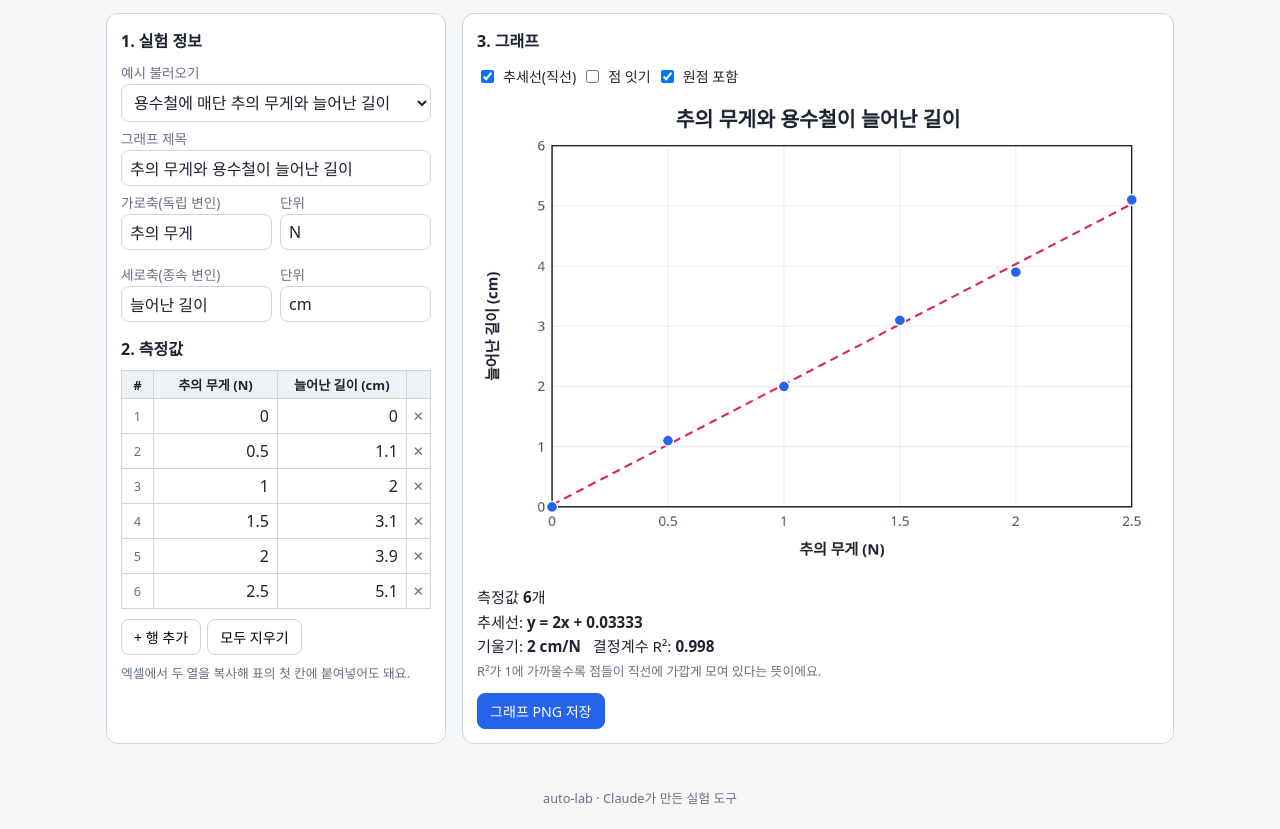
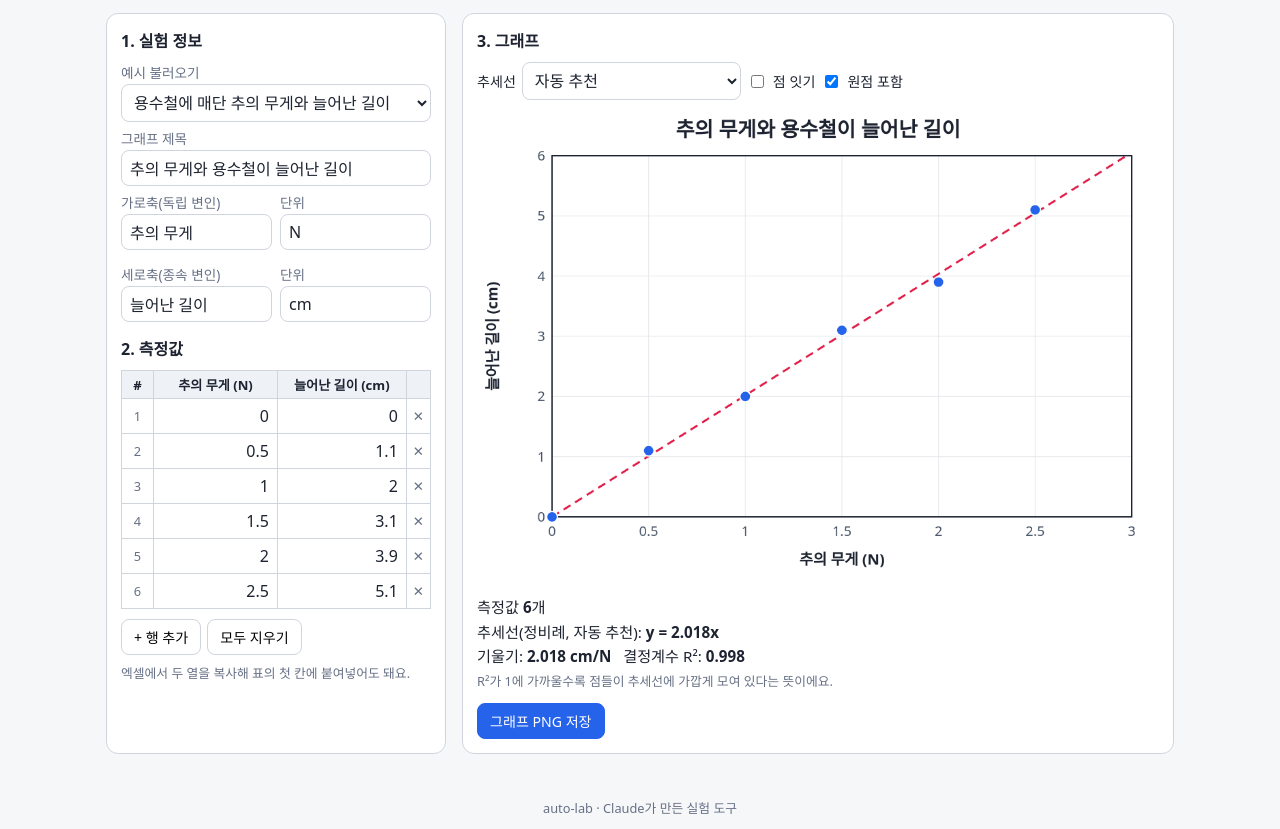
Before and after one commit to perteacher/auto-lab, a plain HTML site: page index.html in a window 1280 px wide. Shown: the part 77-906 px from the top of the page. Drawn offline with Linux system fonts and the light colour scheme.

Commit message:
2회차: 추세선 종류 선택(자동/직선/정비례/반비례/2차) + 축 여백
Co-Authored-By: Claude Opus 5.5 <noreply@anthropic.com>
Claude-Session: https://claude.ai/code/session_01AvvPqzSDs9UFkdCi42QkVo

```diff
--- a/index.html
+++ b/index.html
@@ -75,7 +75,15 @@ footer{text-align:center;color:var(--muted);font-size:.8rem;padding:12px}
   <section class="card" aria-label="그래프">
     <h2>3. 그래프</h2>
     <div class="btns" style="margin:0 0 8px">
-      <label class="chk"><input type="checkbox" id="optLine" checked> 추세선(직선)</label>
+      <label class="chk" for="fitType">추세선</label>
+      <select id="fitType" style="width:auto">
+        <option value="auto">자동 추천</option>
+        <option value="linear">직선 (y = ax + b)</option>
+        <option value="prop">정비례 (y = ax)</option>
+        <option value="inv">반비례 (y = a/x)</option>
+        <option value="quad">2차 곡선 (y = ax² + bx + c)</option>
+        <option value="none">없음</option>
+      </select>
       <label class="chk"><input type="checkbox" id="optConnect"> 점 잇기</label>
       <label class="chk"><input type="checkbox" id="optOrigin" checked> 원점 포함</label>
     </div>
@@ -118,15 +126,39 @@ function loadExample(k){
   ['title','xname','xunit','yname','yunit'].forEach(f=>$(f).value=e[f]);
   tbody.innerHTML='';e.data.forEach(d=>addRow(d[0],d[1]));draw();
 }
-function regress(p){
-  const n=p.length;if(n<2)return null;
-  let sx=0,sy=0,sxx=0,sxy=0,syy=0;
-  for(const[x,y]of p){sx+=x;sy+=y;sxx+=x*x;sxy+=x*y;syy+=y*y}
-  const d=n*sxx-sx*sx;if(d===0)return null;
-  const m=(n*sxy-sx*sy)/d,b=(sy-m*sx)/n;
-  const my=sy/n;let ssr=0,sst=0;
-  for(const[x,y]of p){ssr+=(y-(m*x+b))**2;sst+=(y-my)**2}
-  return{m,b,r2:sst===0?1:1-ssr/sst};
+const FITS={
+  linear:{name:'직선',fit(p){
+    const n=p.length;if(n<2)return null;let sx=0,sy=0,sxx=0,sxy=0;
+    for(const[x,y]of p){sx+=x;sy+=y;sxx+=x*x;sxy+=x*y}
+    const d=n*sxx-sx*sx;if(d===0)return null;const a=(n*sxy-sx*sy)/d,b=(sy-a*sx)/n;
+    return{a,b,f:x=>a*x+b,eq:`y = ${sig(a)}x${pm(b)}`,slope:a};}},
+  prop:{name:'정비례',fit(p){
+    let sxx=0,sxy=0;for(const[x,y]of p){sxx+=x*x;sxy+=x*y}
+    if(p.length<1||sxx===0)return null;const a=sxy/sxx;
+    return{a,f:x=>a*x,eq:`y = ${sig(a)}x`,slope:a};}},
+  inv:{name:'반비례',fit(p){
+    const q=p.filter(([x])=>x!==0);if(q.length<2||q.length<p.length)return null;
+    let suu=0,suy=0;for(const[x,y]of q){suu+=1/(x*x);suy+=y/x}
+    const a=suy/suu;return{a,f:x=>x===0?NaN:a/x,eq:`y = ${sig(a)} / x`,xy:a};}},
+  quad:{name:'2차 곡선',fit(p){
+    if(p.length<3)return null;let S=[0,0,0,0,0],T=[0,0,0];
+    for(const[x,y]of p){let xp=1;for(let k=0;k<5;k++){S[k]+=xp;if(k<3)T[k]+=xp*y;xp*=x}}
+    const M=[[S[4],S[3],S[2],T[2]],[S[3],S[2],S[1],T[1]],[S[2],S[1],S[0],T[0]]];
+    for(let i=0;i<3;i++){let mx=i;for(let r=i+1;r<3;r++)if(Math.abs(M[r][i])>Math.abs(M[mx][i]))mx=r;[M[i],M[mx]]=[M[mx],M[i]];
+      if(Math.abs(M[i][i])<1e-12)return null;for(let r=0;r<3;r++)if(r!==i){const f=M[r][i]/M[i][i];for(let c=i;c<4;c++)M[r][c]-=f*M[i][c]}}
+    const a=M[0][3]/M[0][0],b=M[1][3]/M[1][1],c=M[2][3]/M[2][2];
+    return{a,b,c,f:x=>a*x*x+b*x+c,eq:`y = ${sig(a)}x²${pm(b,'x')}${pm(c)}`};}}
+};
+function pm(v,s=''){if(Math.abs(v)<1e-12)return '';return (v<0?' − ':' + ')+sig(Math.abs(v))+s}
+function r2(p,f){let my=0;for(const[,y]of p)my+=y;my/=p.length;let ssr=0,sst=0;
+  for(const[x,y]of p){ssr+=(y-f(x))**2;sst+=(y-my)**2}return sst===0?1:1-ssr/sst}
+function doFit(type,p){const r=FITS[type].fit(p);if(!r)return null;r.type=type;r.r2=r2(p,r.f);return r}
+function autoFit(p){
+  // 단순한 모델 우선: 2차는 다른 모델보다 R²가 확실히 좋을 때만
+  const c=['prop','linear','inv'].map(t=>doFit(t,p)).filter(Boolean);
+  let best=null;for(const r of c){if(!best||r.r2>best.r2+0.01)best=r}
+  const q=doFit('quad',p);if(q&&(!best||q.r2>best.r2+0.02))best=q;
+  return best;
 }
 function nice(span){
   const raw=span/6,p=Math.pow(10,Math.floor(Math.log10(raw))),f=raw/p;
@@ -143,7 +175,11 @@ function range(vals,incl0){
   if(incl0){lo=Math.min(lo,0);hi=Math.max(hi,0)}
   if(lo===hi){lo-=1;hi+=1}
   const st=nice(hi-lo);
-  return{lo:Math.floor(lo/st)*st,hi:Math.ceil(hi/st)*st,st};
+  let L=Math.floor(lo/st)*st,H=Math.ceil(hi/st)*st;
+  // 점이 테두리에 걸치지 않도록 여백 한 칸 (단, 0 경계는 유지)
+  if(H-hi<st*0.05&&hi!==0)H+=st;
+  if(lo-L<st*0.05&&lo!==0)L-=st;
+  return{lo:L,hi:H,st};
 }
 function draw(){
   const cv=$('cv'),c=cv.getContext('2d'),W=cv.width,H=cv.height;
@@ -176,20 +212,27 @@ function draw(){
     const s=[...pts].sort((a,b)=>a[0]-b[0]);
     c.strokeStyle='#94a3b8';c.lineWidth=2;c.beginPath();s.forEach((p,i)=>i?c.lineTo(X(p[0]),Y(p[1])):c.moveTo(X(p[0]),Y(p[1])));c.stroke();
   }
-  const reg=regress(pts);
-  if(reg&&$('optLine').checked){
-    c.strokeStyle='#e11d48';c.lineWidth=3;c.setLineDash([12,8]);c.beginPath();
-    c.moveTo(X(rx.lo),Y(reg.m*rx.lo+reg.b));c.lineTo(X(rx.hi),Y(reg.m*rx.hi+reg.b));c.stroke();c.setLineDash([]);
+  const ft=$('fitType').value;
+  const reg=ft==='none'?null:ft==='auto'?autoFit(pts):doFit(ft,pts);
+  if(reg){
+    c.strokeStyle='#e11d48';c.lineWidth=3;c.setLineDash([12,8]);c.beginPath();let pen=false;
+    for(let i=0;i<=400;i++){const x=rx.lo+(rx.hi-rx.lo)*i/400,y=reg.f(x);
+      if(!isFinite(y)||Math.abs(Y(y))>1e5){pen=false;continue}
+      pen?c.lineTo(X(x),Y(y)):c.moveTo(X(x),Y(y));pen=true}
+    c.stroke();c.setLineDash([]);
   }
   c.restore();
   for(const[x,y]of pts){c.fillStyle='#2563eb';c.beginPath();c.arc(X(x),Y(y),8,0,Math.PI*2);c.fill();c.strokeStyle='#fff';c.lineWidth=2;c.stroke()}
   let h=`측정값 <b>${pts.length}</b>개`;
   if(reg){
     const yu=$('yunit').value,xu=$('xunit').value;
-    const su=yu&&xu?` ${yu}/${xu}`:'';
-    const bs=reg.b<0?' − '+sig(-reg.b):' + '+sig(reg.b);
-    h+=`<br>추세선: <b>y = ${sig(reg.m)}x${bs}</b><br>기울기: <b>${sig(reg.m)}${su}</b> &nbsp; 결정계수 R²: <b>${reg.r2.toFixed(3)}</b>`;
-    h+=`<br><span class="hint">R²가 1에 가까울수록 점들이 직선에 가깝게 모여 있다는 뜻이에요.</span>`;
+    h+=`<br>추세선(${FITS[reg.type].name}${ft==='auto'?', 자동 추천':''}): <b>${reg.eq}</b>`;
+    if(reg.slope!==undefined)h+=`<br>기울기: <b>${sig(reg.slope)}${yu&&xu?` ${yu}/${xu}`:''}</b>`;
+    if(reg.xy!==undefined)h+=`<br>x × y ≈ <b>${sig(reg.xy)}</b> (일정)`;
+    h+=` &nbsp; 결정계수 R²: <b>${reg.r2.toFixed(3)}</b>`;
+    h+=`<br><span class="hint">R²가 1에 가까울수록 점들이 추세선에 가깝게 모여 있다는 뜻이에요.</span>`;
+  }else if(ft!=='none'){
+    h+=`<br><span class="hint">이 추세선을 계산할 수 없어요. (점 개수가 부족하거나, 반비례인데 x=0이 있어요)</span>`;
   }
   $('stats').innerHTML=h;
 }
@@ -200,7 +243,7 @@ tbody.addEventListener('paste',e=>{
   const rows=t.trim().split(/\r?\n/).map(l=>l.split(/\t|,(?=\s*-?\d)|\s+/).filter(Boolean));
   tbody.innerHTML='';rows.forEach(r=>addRow(r[0]??'',r[1]??''));draw();
 });
-['title','xname','xunit','yname','yunit','optLine','optConnect','optOrigin'].forEach(id=>$(id).addEventListener('input',draw));
+['title','xname','xunit','yname','yunit','fitType','optConnect','optOrigin'].forEach(id=>$(id).addEventListener('input',draw));
 $('example').onchange=e=>loadExample(e.target.value);
 $('addRow').onclick=()=>{addRow();tbody.lastChild.querySelector('input').focus()};
 $('clear').onclick=()=>{if(confirm('표를 모두 지울까요?')){tbody.innerHTML='';for(let i=0;i<5;i++)addRow();draw()}};
```
Also changed, not shown: 1 other file.
